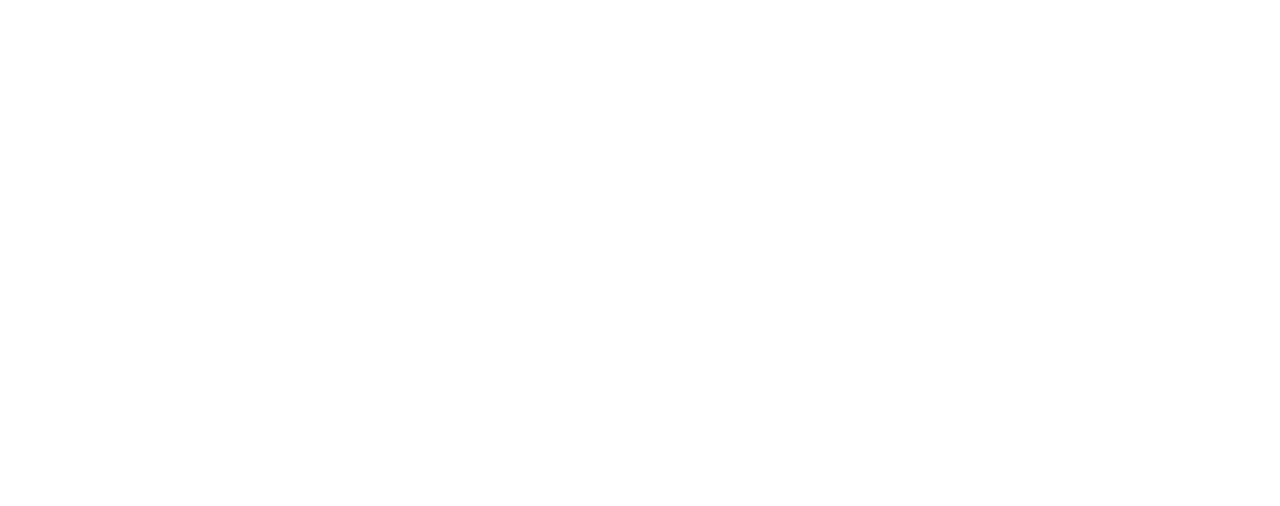
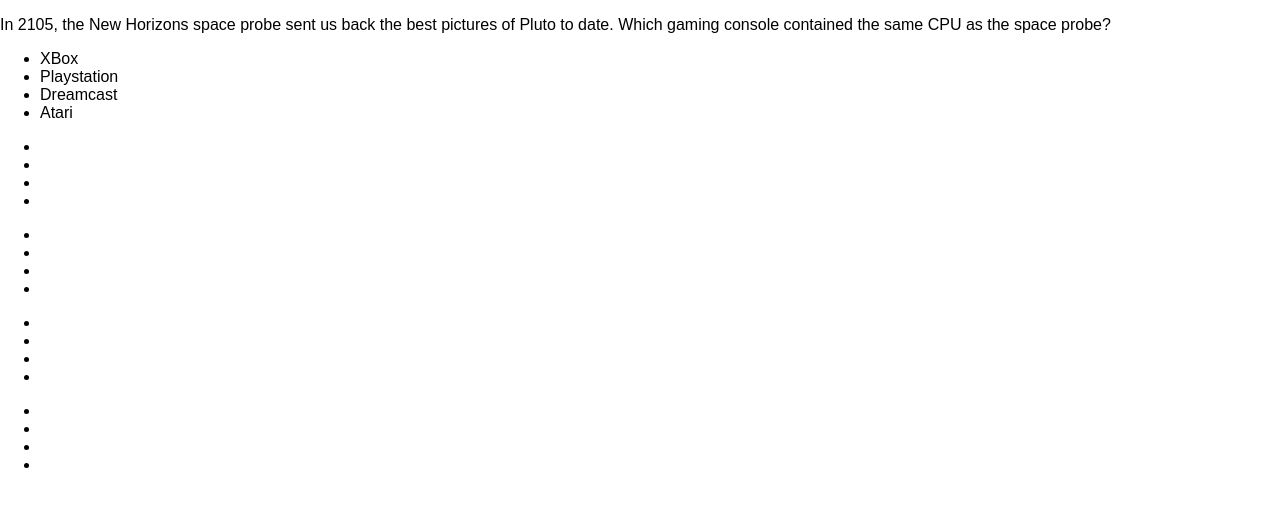
Before and after one commit to nikthequik/quiz-app, a plain HTML site: page index.html in a window 1280 px wide. Drawn offline with Linux system fonts and the light colour scheme.

Commit message:
-add question and answer structure -add first question

```diff
--- a/index.html
+++ b/index.html
@@ -7,7 +7,51 @@
 	<link rel="stylesheet" href="css/style.css">
 </head>
 <body>
-
+	<div class="question-box">
+		<p class="question">In 2105, the New Horizons space probe sent us back the best pictures of Pluto to date.  Which gaming console contained the same CPU as the space probe?</p>
+		<ul class="answers">
+			<li class="choice">XBox</li>
+			<li class="choice">Playstation</li>
+			<li class="choice">Dreamcast</li>
+			<li class="choice">Atari</li>
+		</ul>
+	</div>
+	<div class="question-box">
+		<p class="question"></p>
+		<ul class="answers">
+			<li class="choice"></li>
+			<li class="choice"></li>
+			<li class="choice"></li>
+			<li class="choice"></li>
+		</ul>
+	</div>
+	<div class="question-box">
+		<p class="question"></p>
+		<ul class="answers">
+			<li class="choice"></li>
+			<li class="choice"></li>
+			<li class="choice"></li>
+			<li class="choice"></li>
+		</ul>
+	</div>
+	<div class="question-box">
+		<p class="question"></p>
+		<ul class="answers">
+			<li class="choice"></li>
+			<li class="choice"></li>
+			<li class="choice"></li>
+			<li class="choice"></li>
+		</ul>
+	</div>
+	<div class="question-box">
+		<p class="question"></p>
+		<ul class="answers">
+			<li class="choice"></li>
+			<li class="choice"></li>
+			<li class="choice"></li>
+			<li class="choice"></li>
+		</ul>
+	</div>
 	<script src="js/app.js"></script>
 </body>
 </html>
```
